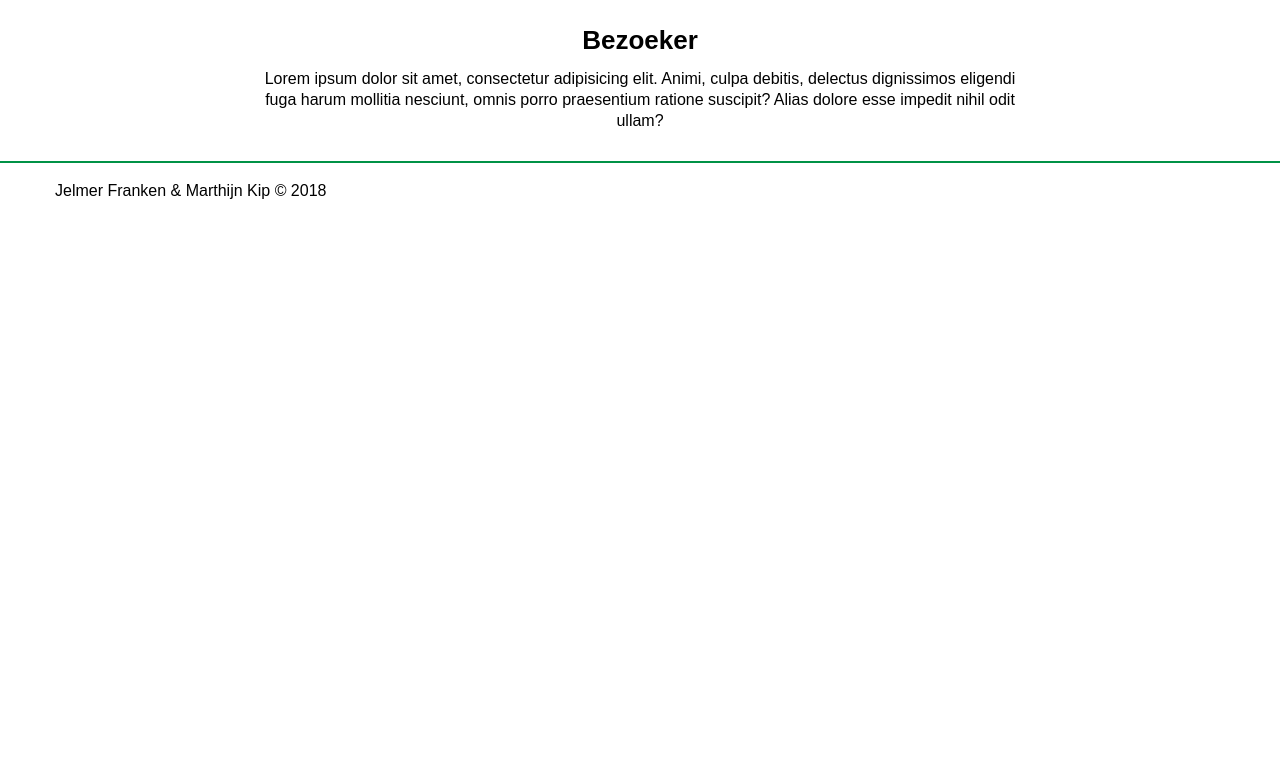
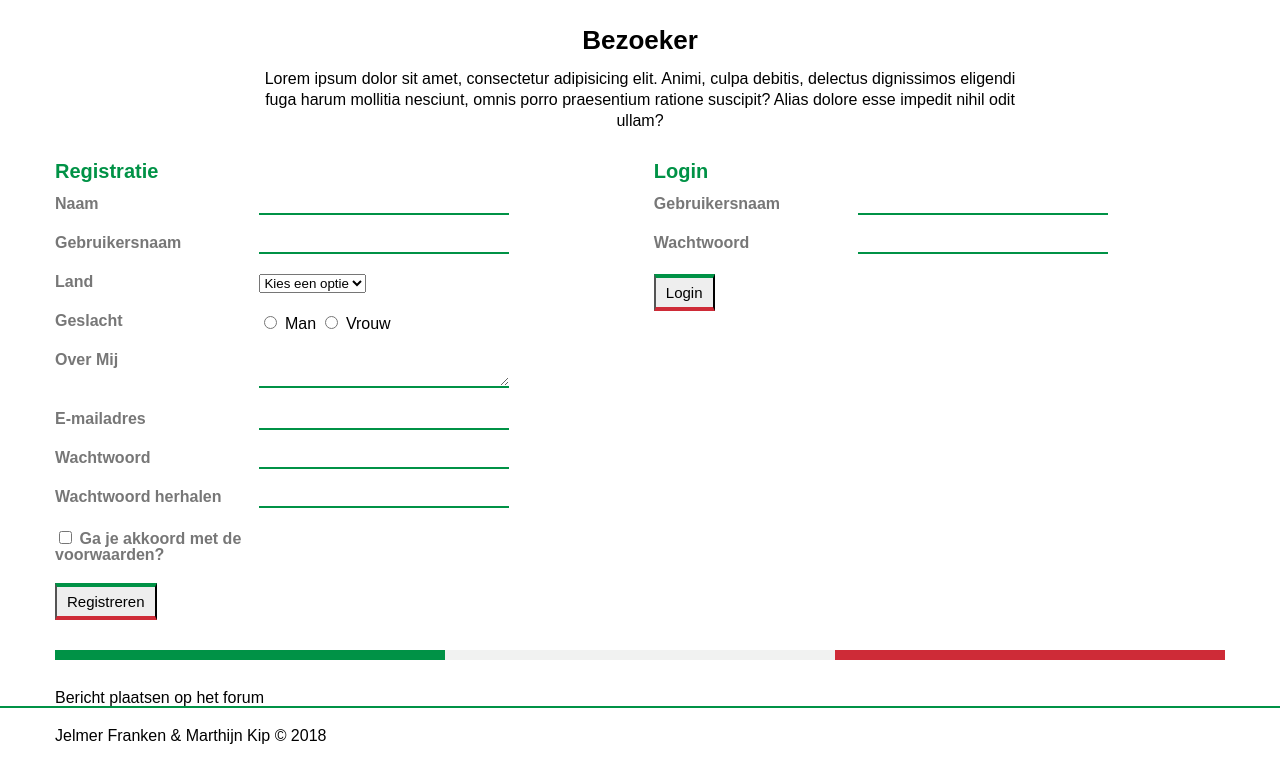
Before and after one commit to marthijn1994/webtech-bp, a plain HTML site: page bezoeker.html in a window 1280 px wide. Shown: the part 136-900 px from the top of the page. Before the commit the page ends 800 px from the top, so only its background shows below. Drawn offline with Linux system fonts and the light colour scheme.

Commit message:
forms added en styling

```diff
--- a/bezoeker.html
+++ b/bezoeker.html
@@ -59,6 +59,87 @@
                 <p>Lorem ipsum dolor sit amet, consectetur adipisicing elit. Animi, culpa debitis, delectus dignissimos eligendi fuga harum mollitia nesciunt, omnis porro praesentium ratione suscipit? Alias dolore esse impedit nihil odit ullam?</p>
             </div>
         </section>
+
+        <section class="row login-registratie-forms">
+            <article class="col-6">
+                <h2>Registratie</h2>
+                <form action="" class="registratie-form">
+                    <div class="form-group">
+                        <label for="name">Naam</label>
+                        <input type="text" name="name" id="name" autocomplete="on">
+                    </div>
+                    <div class="form-group">
+                        <label for="username">Gebruikersnaam</label>
+                        <input type="text" name="username" id="username">
+                    </div>
+                    <div class="form-group">
+                        <label for="land">Land</label>
+                        <select name="land" id="land">
+                            <option value="">Kies een optie</option>
+                            <option value="nederland">Nederland</option>
+                            <option value="belgie">België</option>
+                            <option value="duitsland">Duitsland</option>
+                        </select>
+                    </div>
+                    <div class="form-group">
+                        <label>Geslacht</label>
+                        <input type="radio" name="geslacht" id="geslacht_man" value="man"> Man
+                        <input type="radio" name="geslacht" id="geslacht_vrouw" value="vrouw"> Vrouw
+                    </div>
+                    <div class="form-group">
+                        <label for="over">Over Mij</label>
+                        <textarea name="over" id="over"></textarea>
+                    </div>
+                    <div class="form-group">
+                        <label for="email">E-mailadres</label>
+                        <input type="email" name="email" id="email">
+                    </div>
+                    <div class="form-group">
+                        <label for="password">Wachtwoord</label>
+                        <input type="password" name="password" id="password">
+                    </div>
+                    <div class="form-group">
+                        <label for="password_repeat">Wachtwoord herhalen</label>
+                        <input type="password" name="password_repeat" id="password_repeat">
+                    </div>
+                    <div class="form-group">
+                        <label for="argreement">
+                            <input type="checkbox" name="agreement" id="argreement"> Ga je akkoord met de voorwaarden?
+                        </label>
+                    </div>
+                    <input type="submit" value="Registreren" class="button">
+                </form>
+            </article>
+            <article class="col-6">
+                <h2>Login</h2>
+                <form action="">
+                    <div class="form-group">
+                        <label for="username_login">Gebruikersnaam</label>
+                        <input type="text" name="username_login" id="username_login">
+                    </div>
+                    <div class="form-group">
+                        <label for="password_registratie">Wachtwoord</label>
+                        <input type="password" name="password_registratie" id="password_registratie">
+                    </div>
+                    <input type="submit" value="Login" class="button">
+                </form>
+            </article>
+        </section>
+
+
+        <section class="row">
+            <div class="italie-vlag">
+                <span class="groen"></span>
+                <span class="wit"></span>
+                <span class="rood"></span>
+            </div>
+        </section>
+
+        <section class="row">
+            <div class="col-12">
+                <h2>Bericht plaatsen op het forum</h2>
+            </div>
+        </section>
     </div>
 </main>
 
--- a/css/styles.css
+++ b/css/styles.css
@@ -473,6 +473,45 @@ footer {
     margin-top: -15px;
 }
 
+.login-registratie-forms {
+    margin-bottom: 30px;
+}
+
+.login-registratie-forms .form-group {
+    margin-bottom: 20px;
+}
+
+.login-registratie-forms h2 {
+    font-size: 20px;
+    font-weight: bold;
+    color: #009246;
+    margin-bottom: 15px;
+}
+
+.login-registratie-forms label {
+    font-weight: bold;
+    font-size: 16px;
+    color: #777777;
+    display: inline-block;
+    width: 200px;
+    vertical-align: top;
+}
+
+.login-registratie-forms input[type='text'],
+.login-registratie-forms input[type='email'],
+.login-registratie-forms input[type='password'],
+.login-registratie-forms textarea {
+    outline: 0;
+    border: 0;
+    background: transparent;
+    border-bottom: 2px solid #009246;
+    width: 250px;
+}
+
+.login-registratie-forms input[type='submit'] {
+    outline: none;
+}
+
 @media (min-width: 562px) {
 
 }
```
